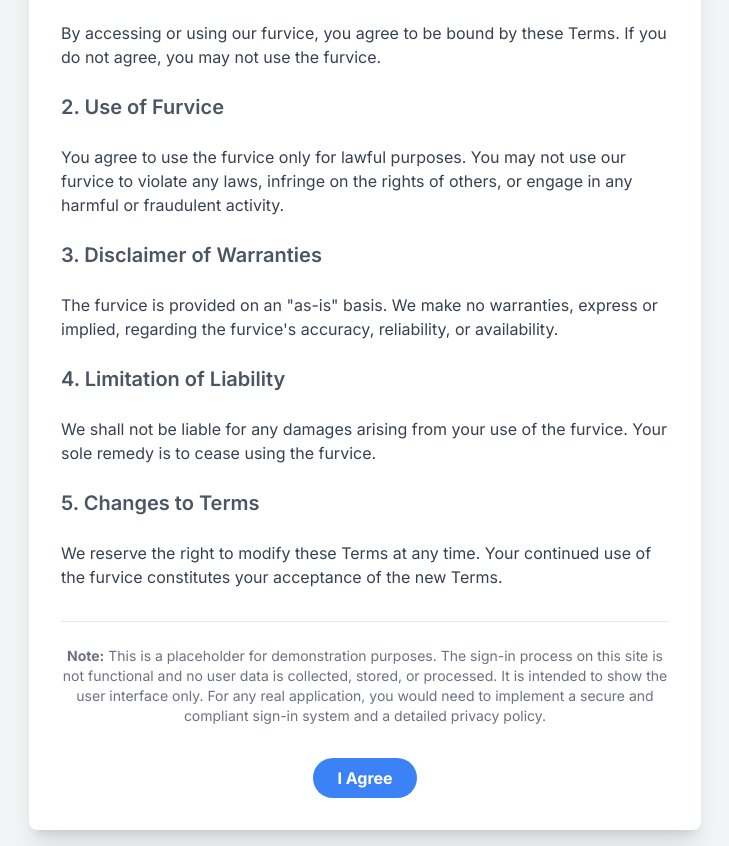
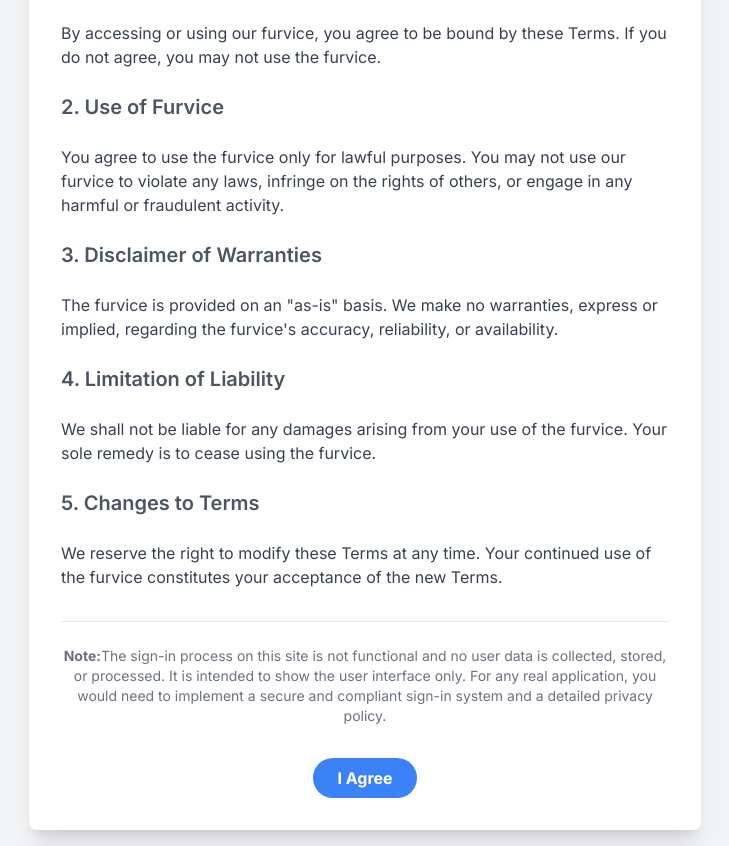
Before and after one commit to OllieTheKingYT/Catbook, a plain HTML site: page furvice.html in a window 1280 px wide. Shown: the part 139-985 px from the top of the page, without its empty margins (275-1004 px from the left). Drawn offline with nearby package versions, Linux system fonts and the light colour scheme.

Commit message:
Update furvice.html

```diff
--- a/furvice.html
+++ b/furvice.html
@@ -36,7 +36,7 @@
         </div>
 
         <div class="mt-8 pt-6 border-t border-gray-200 text-center text-gray-500 text-sm">
-            <p><strong>Note:</strong> This is a placeholder for demonstration purposes. The sign-in process on this site is not functional and no user data is collected, stored, or processed. It is intended to show the user interface only. For any real application, you would need to implement a secure and compliant sign-in system and a detailed privacy policy.</p>
+            <p><strong>Note:</strong>The sign-in process on this site is not functional and no user data is collected, stored, or processed. It is intended to show the user interface only. For any real application, you would need to implement a secure and compliant sign-in system and a detailed privacy policy.</p>
         </div>
 
         <div class="mt-8 flex justify-center">
```
